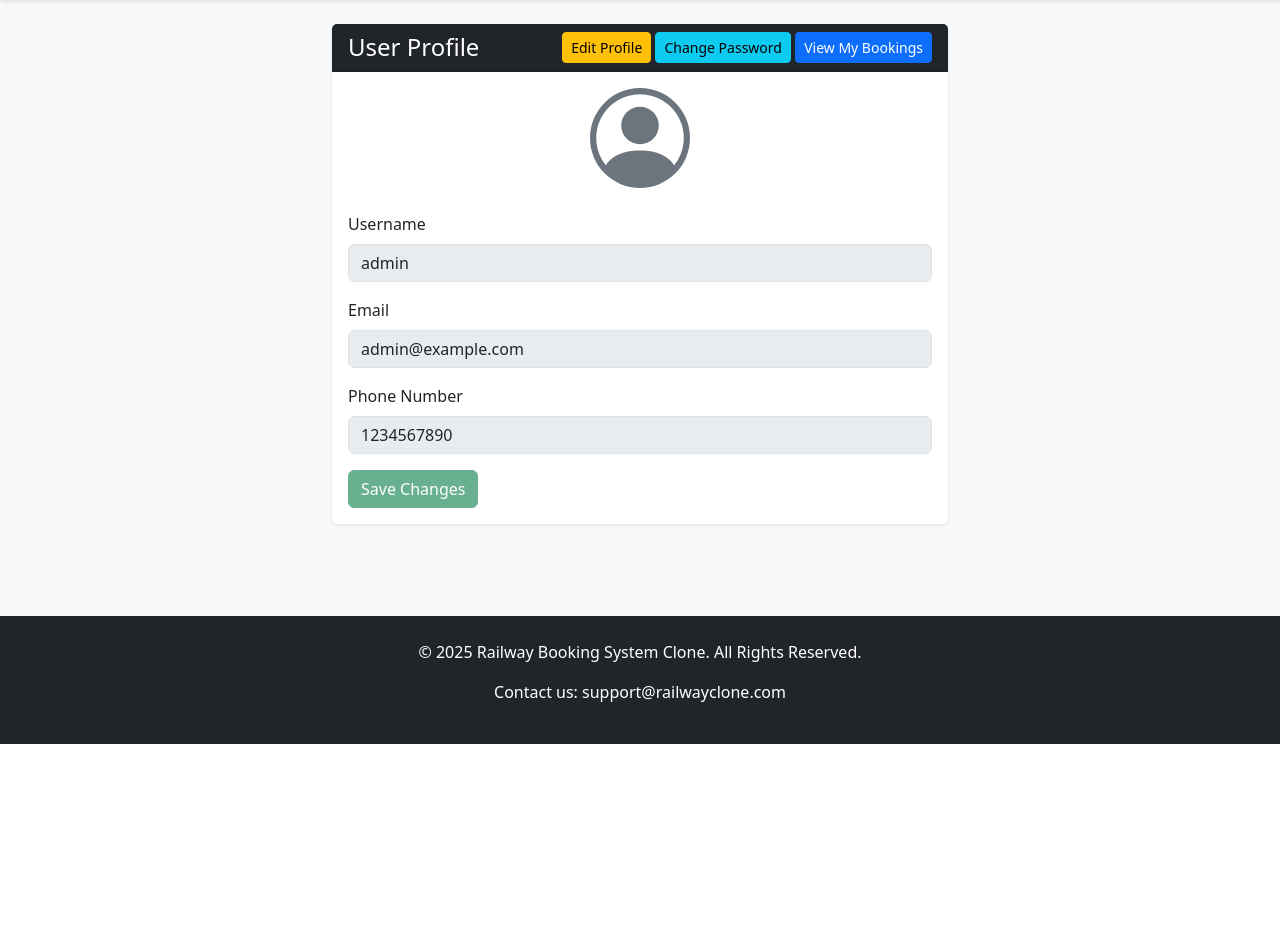
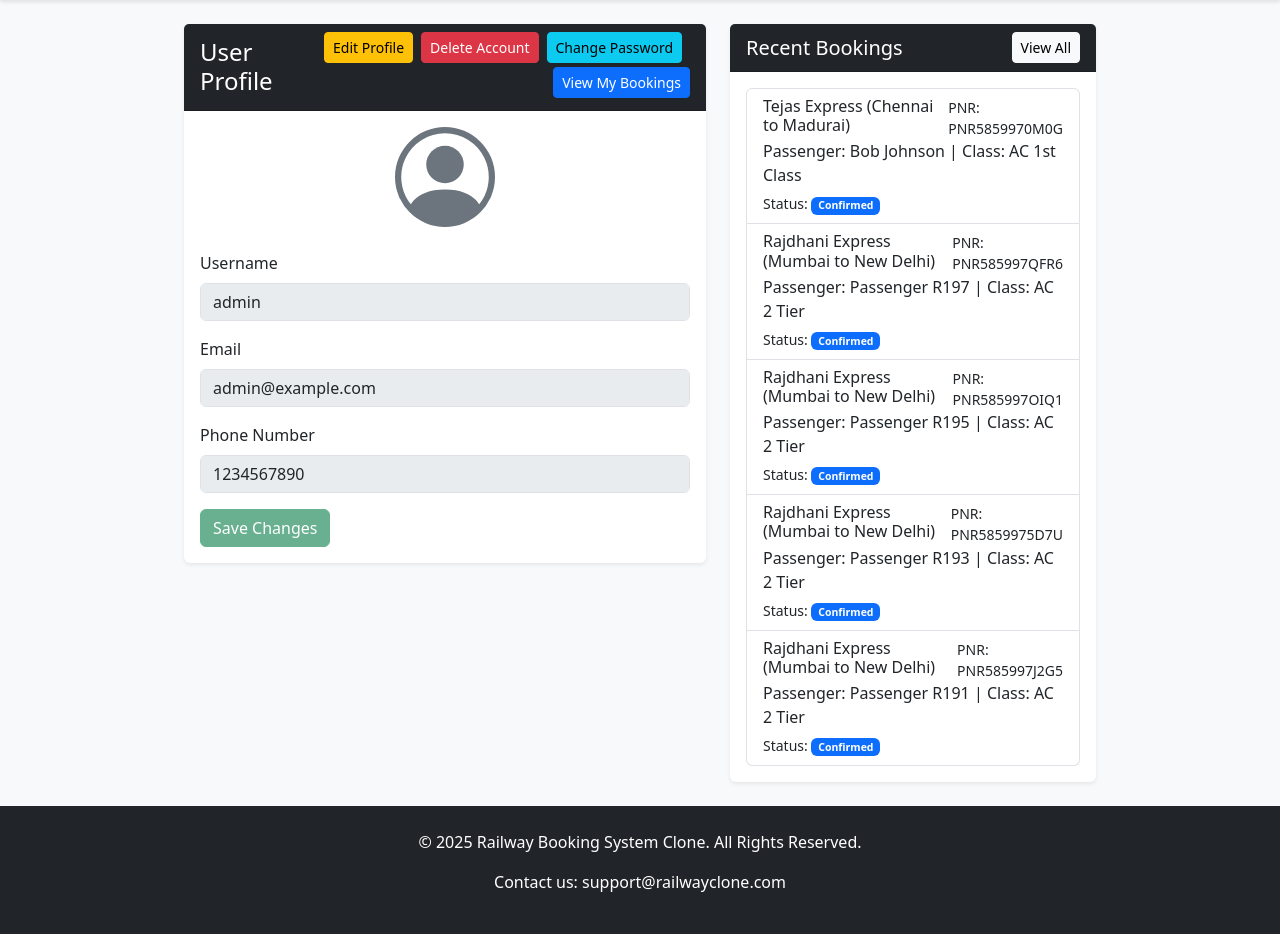
Before and after one commit to rishabh0510rishabh/railway-booking-system, a Flask app: page /profile in a window 1280 px wide. Shown: the part 56-990 px from the top of the page. Before the commit the page ends 800 px from the top, so only its background shows below. Run offline with Flask 3, Linux system fonts and the light colour scheme; a user stored in the database is signed in.

Commit message:
added delete acc feature and recent booking feature

```diff
--- a/app.py
+++ b/app.py
@@ -265,6 +265,7 @@ def profile():
     user = User.query.get_or_404(user_id)
 
     if request.method == 'POST':
+        # ... (handling profile updates)
         new_username = request.form['username']
         new_email = request.form['email']
         new_phone = request.form['phone']
@@ -284,7 +285,10 @@ def profile():
         flash('Profile updated successfully!', 'success')
         return redirect(url_for('profile'))
 
-    return render_template('profile.html', user=user)
+    # Fetch user's recent bookings for the summary
+    recent_bookings = Booking.query.filter_by(user_id=user_id).order_by(Booking.id.desc()).limit(5).all()
+
+    return render_template('profile.html', user=user, recent_bookings=recent_bookings)
 
 # this new route will handle adding a train
 @app.route('/admin/add_train', methods=['POST'])
@@ -333,6 +337,26 @@ def change_password():
 
     return redirect(url_for('profile'))
 
+@app.route('/profile/delete', methods=['POST'])
+def delete_account():
+    if not session.get('logged_in'):
+        flash('You must be logged in to delete your account.', 'danger')
+        return redirect(url_for('login'))
+
+    user_id = session['user_id']
+    user = User.query.get_or_404(user_id)
+
+    # First, delete all bookings associated with the user
+    Booking.query.filter_by(user_id=user_id).delete()
+
+    # Then, delete the user themselves
+    db.session.delete(user)
+    db.session.commit()
+
+    session.clear()
+    flash('Your account has been successfully deleted.', 'info')
+    return redirect(url_for('index'))
+
 if __name__ == '__main__':
     with app.app_context():
         db.create_all()
--- a/templates/profile.html
+++ b/templates/profile.html
@@ -1,15 +1,18 @@
 {% extends 'base.html' %}
 
 {% block content %}
-<div class="row justify-content-center">
-  <div class="col-md-8">
+<div class="container-fluid">
+  <div class="row">
+    <div class="col-md-7 mb-4">
+      <!-- Profile Information Card -->
       <div class="card shadow-sm">
         <div class="card-header bg-dark text-white d-flex justify-content-between align-items-center">
           <h4 class="mb-0">User Profile</h4>
-        <div>
-          <button id="edit-profile-btn" class="btn btn-sm btn-warning">Edit Profile</button>
-          <button type="button" class="btn btn-sm btn-info" data-bs-toggle="modal" data-bs-target="#changePasswordModal">Change Password</button>
-          <a href="{{ url_for('my_bookings') }}" class="btn btn-sm btn-primary">View My Bookings</a>
+          <div class="d-flex flex-wrap justify-content-end">
+            <button id="edit-profile-btn" class="btn btn-sm btn-warning me-2 mb-1">Edit Profile</button>
+            <button type="button" class="btn btn-sm btn-danger me-2 mb-1" data-bs-toggle="modal" data-bs-target="#deleteAccountModal">Delete Account</button>
+            <button type="button" class="btn btn-sm btn-info me-2 mb-1" data-bs-toggle="modal" data-bs-target="#changePasswordModal">Change Password</button>
+            <a href="{{ url_for('my_bookings') }}" class="btn btn-sm btn-primary mb-1">View My Bookings</a>
           </div>
         </div>
         <div class="card-body text-center">
@@ -50,6 +53,34 @@
         </div>
       </div>
     </div>
+    <div class="col-md-5 mb-4">
+      <!-- Booking Summary Card -->
+      <div class="card shadow-sm">
+        <div class="card-header bg-dark text-white d-flex justify-content-between align-items-center">
+          <h5 class="mb-0">Recent Bookings</h5>
+          <a href="{{ url_for('my_bookings') }}" class="btn btn-sm btn-light">View All</a>
+        </div>
+        <div class="card-body">
+          {% if recent_bookings %}
+            <div class="list-group">
+              {% for booking in recent_bookings %}
+                <a href="{{ url_for('pnr_status', pnr=booking.pnr_number) }}" class="list-group-item list-group-item-action">
+                  <div class="d-flex w-100 justify-content-between">
+                    <h6 class="mb-1">{{ booking.train.train_name }} ({{ booking.train.source }} to {{ booking.train.destination }})</h6>
+                    <small>PNR: {{ booking.pnr_number }}</small>
+                  </div>
+                  <p class="mb-1">Passenger: {{ booking.passenger_name }} | Class: {{ booking.seat_class }}</p>
+                  <small>Status: <span class="badge bg-primary">{{ booking.status }}</span></small>
+                </a>
+              {% endfor %}
+            </div>
+          {% else %}
+            <div class="alert alert-info mb-0">You have no recent bookings.</div>
+          {% endif %}
+        </div>
+      </div>
+    </div>
+  </div>
 </div>
 
 <!-- Change Password Modal -->
@@ -80,6 +111,27 @@
           <button type="submit" class="btn btn-primary">Save Changes</button>
         </div>
       </form>
+    </div>
+  </div>
+</div>
+
+<!-- Delete Account Confirmation Modal -->
+<div class="modal fade" id="deleteAccountModal" tabindex="-1" aria-labelledby="deleteAccountModalLabel" aria-hidden="true">
+  <div class="modal-dialog">
+    <div class="modal-content">
+      <div class="modal-header">
+        <h5 class="modal-title" id="deleteAccountModalLabel">Confirm Account Deletion</h5>
+        <button type="button" class="btn-close" data-bs-dismiss="modal" aria-label="Close"></button>
+      </div>
+      <div class="modal-body">
+        <p>Are you sure you want to delete your account? This action is permanent and cannot be undone.</p>
+      </div>
+      <div class="modal-footer">
+        <button type="button" class="btn btn-secondary" data-bs-dismiss="modal">Cancel</button>
+        <form action="{{ url_for('delete_account') }}" method="post" style="display:inline;">
+          <button type="submit" class="btn btn-danger">Delete My Account</button>
+        </form>
+      </div>
     </div>
   </div>
 </div>
```
Also changed, not shown: instance/railway.db. Lines whose indentation alone changed are shown as unchanged.
